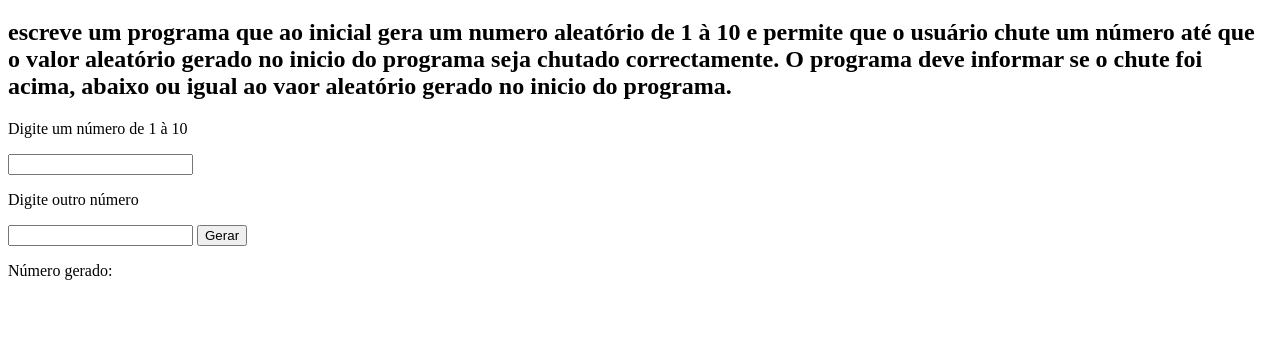
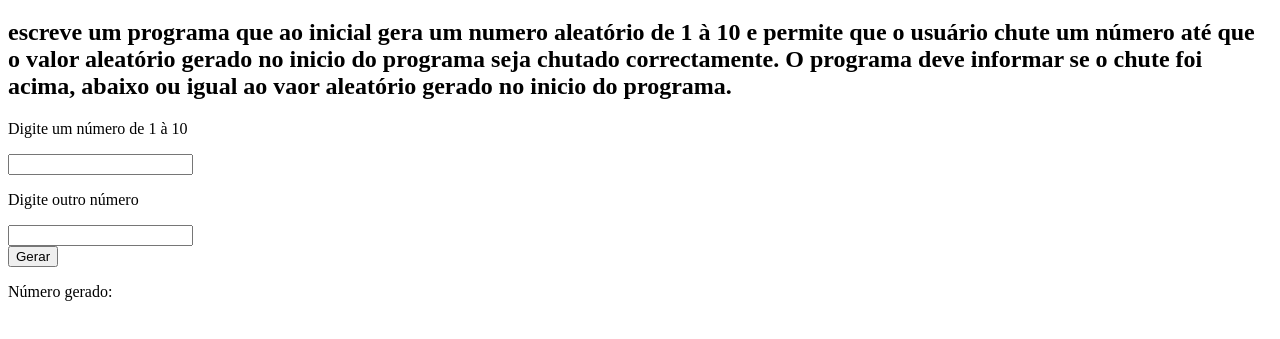
Before and after one commit to professorbaptista/Pasta_Exercicios, a plain HTML site: page index.html in a window 1280 px wide. Shown: the part 61-400 px from the top of the page. Drawn offline with Linux system fonts and the light colour scheme.

Commit message:
Update index.html

```diff
--- a/index.html
+++ b/index.html
@@ -13,7 +13,7 @@
     <p>Digite um número de 1 à 10</p>
     <input type="number" id="chute1">
     <p>Digite outro número</p>
-    <input type="number" id="chute2">
+    <input type="number" id="chute2"><br>
     <button onclick="gerar()">Gerar</button>
     <p>Número gerado:</p>
     <div id="div01" style="font-size: 2em; color: blue"></div>
```
